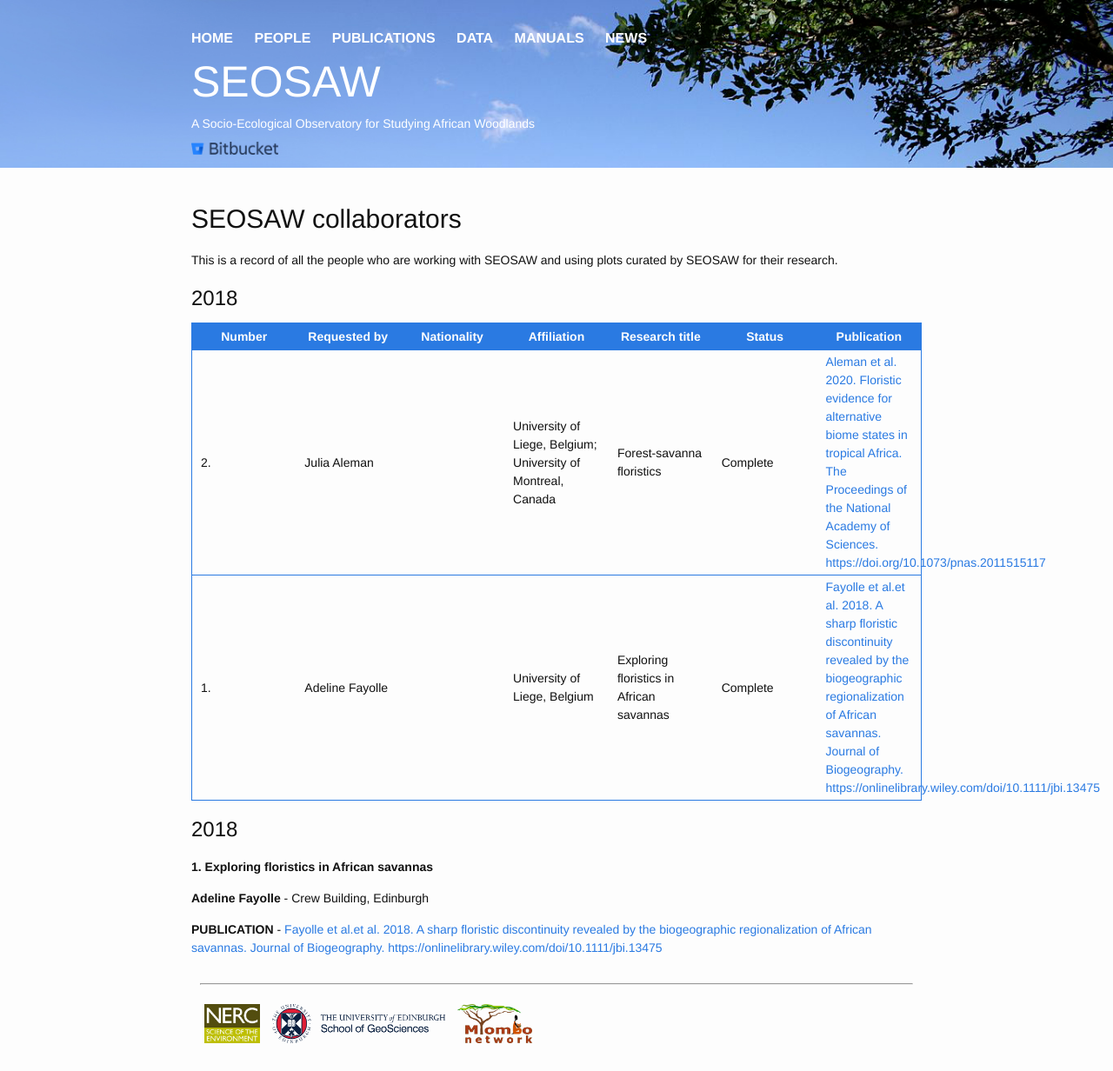
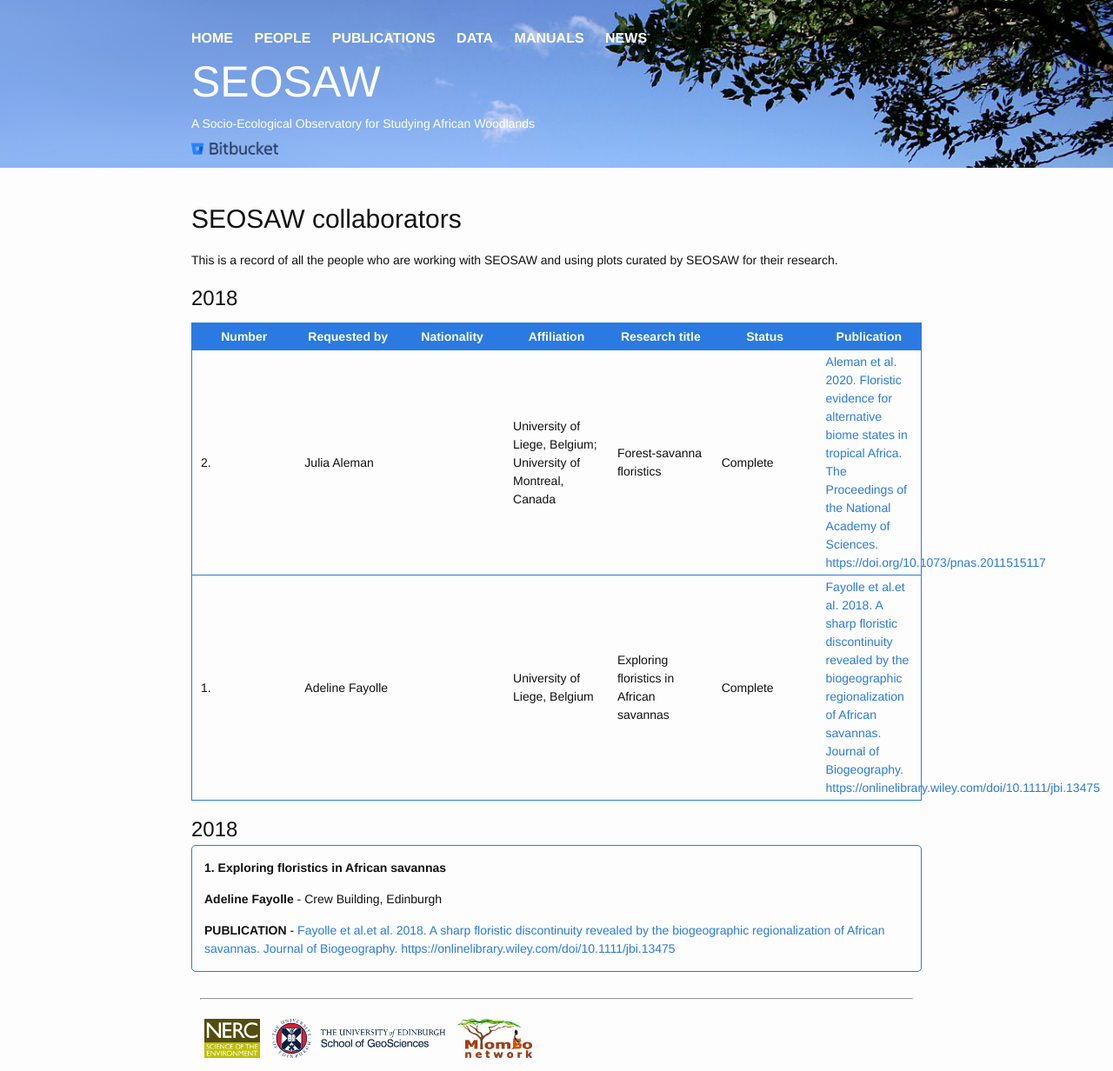
Before and after one commit to seosaw/seosaw.github.io, a Jekyll site: the page built from data_users.md, in a window 1280 px wide. Shown: the whole page at 87% size. Built offline with Jekyll 4.4.1, drawn with Linux system fonts in a browser that asks for light colours; nearby versions of some CDN libraries; our own code applies the rules of GitHub Pages for plain Markdown files.

Commit message:
added text box formats

```diff
--- a/_sass/_base.scss
+++ b/_sass/_base.scss
@@ -393,3 +393,12 @@ th.coldesc {
     opacity: 1;
     transition:all 0.2s ease-in-out;
 }
+
+//Text boxes
+.paper {
+  margin-bottom: 1em;
+  padding: 0 1em;
+  border: 1px solid $brand-color;
+  border-radius: 5px;
+  box-shadow: none;
+}
```
